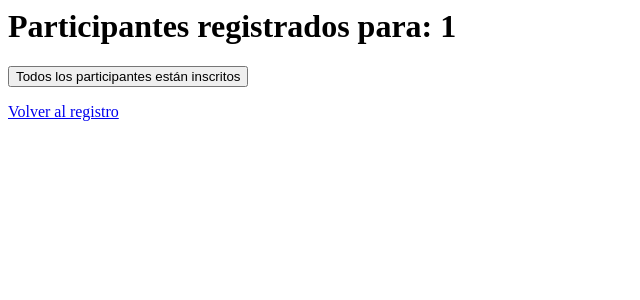
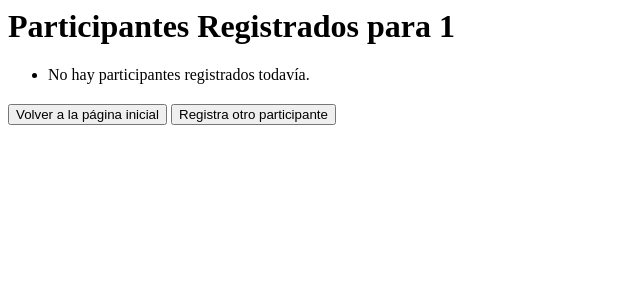
Before and after one commit to scheggia5071/DownwindLogistic, a Flask app: page /participants/1 in a window 1280 px wide. Shown: the top 300 px of the page, without its empty margins (0-640 px from the left). Run offline with Flask 3, Linux system fonts and the light colour scheme.

Commit message:
Added navigation buttons to participants page

```diff
--- a/templates/participants.html
+++ b/templates/participants.html
@@ -2,11 +2,13 @@
 <head>
     <meta charset="UTF-8">
     <meta name="viewport" content="width=device-width, initial-scale=1.0">
-    <title>Participantes para {{ downwind_name }}</title>
+    <title>Participantes Registrados para {{ downwind_name }}</title>
 </head>
 <body>
-    <h1>Participantes registrados para: {{ downwind_name }}</h1>
+    <h1>Participantes Registrados para {{ downwind_name }}</h1>
+
     <ul>
+        {% if participants %}
             {% for participant in participants %}
             <li>
                 <strong>Nombre:</strong> {{ participant.name }} |
@@ -14,13 +16,19 @@
                 <strong>Plazas disponibles:</strong> {{ participant.seats }}
             </li>
             {% endfor %}
+        {% else %}
+            <li>No hay participantes registrados todavía.</li>
+        {% endif %}
     </ul>
 
-	<!-- Botón para confirmar que todos los participantes están inscritos -->
-    <form action="/confirm_participants/{{ downwind_name }}" method="POST" style="margin-top:20px;">
-        <button type="submit">Todos los participantes están inscritos</button>
-    </form>
-
-    <a href="/">Volver al registro</a>
+    <!-- Botones para navegación -->
+    <div style="margin-top: 20px;">
+        <a href="/" style="text-decoration: none;">
+            <button>Volver a la página inicial</button>
+        </a>
+        <a href="{{ url_for('register', downwind_name=downwind_name) }}" style="text-decoration: none;">
+            <button>Registra otro participante</button>
+        </a>
+    </div>
 </body>
 </html>
```
Lines whose indentation alone changed are shown as unchanged.
